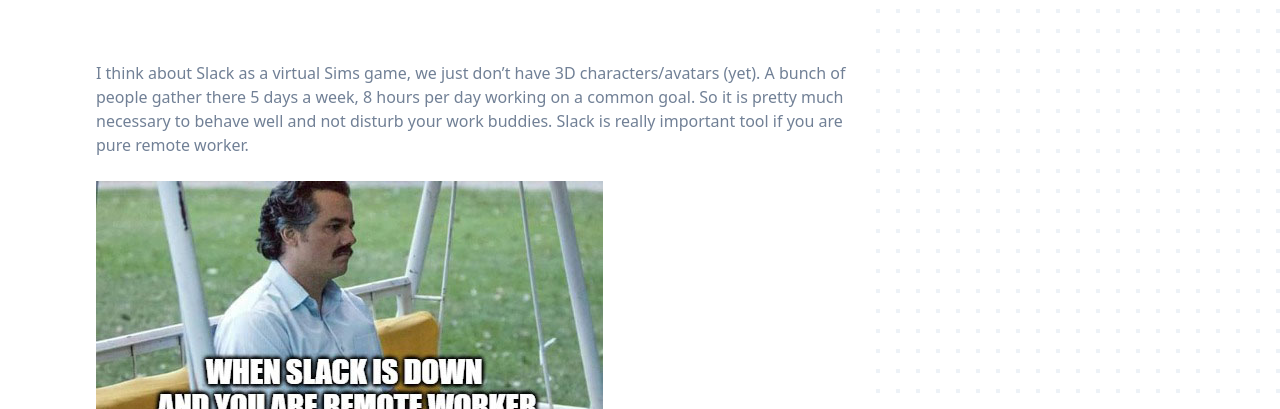
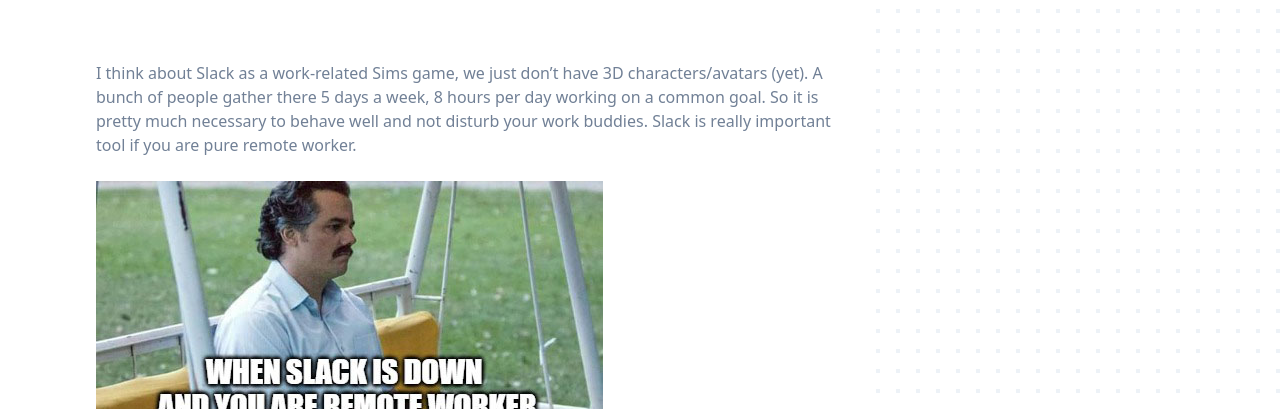
Before and after one commit to mensur-durakovic/devfolio, a Gatsby site: page /blog/slack-bon-ton/ in a window 1280 px wide. Shown: the part 391-800 px from the top of the page. Built offline with nearby package versions, Linux system fonts and the light colour scheme; Gatsby itself is replaced by a stand-in of ours.

Commit message:
added work-related

```diff
--- a/content/blog/slack-bon-ton/index.md
+++ b/content/blog/slack-bon-ton/index.md
@@ -6,7 +6,7 @@
 stcUrl: ''
 ---
 
-I think about Slack as a virtual Sims game, we just don’t have 3D characters/avatars (yet). A bunch of people gather there 5 days a week, 8 hours per day working on a common goal. So it is pretty much necessary to behave well and not disturb your work buddies. Slack is really important tool if you are pure remote worker.
+I think about Slack as a work-related Sims game, we just don’t have 3D characters/avatars (yet). A bunch of people gather there 5 days a week, 8 hours per day working on a common goal. So it is pretty much necessary to behave well and not disturb your work buddies. Slack is really important tool if you are pure remote worker.
 
 ![Slack down](./slack-down.jpg)
 
```
